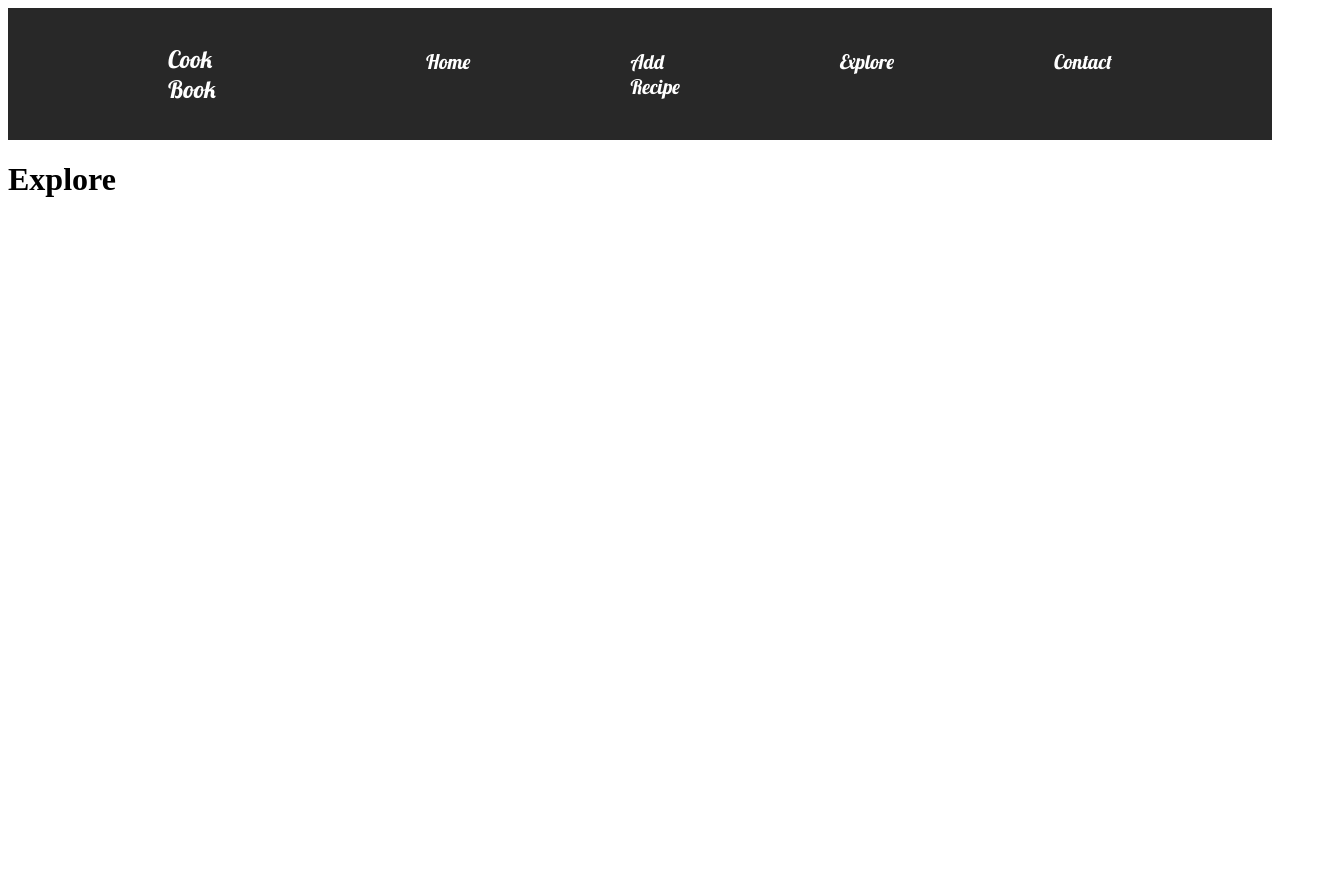
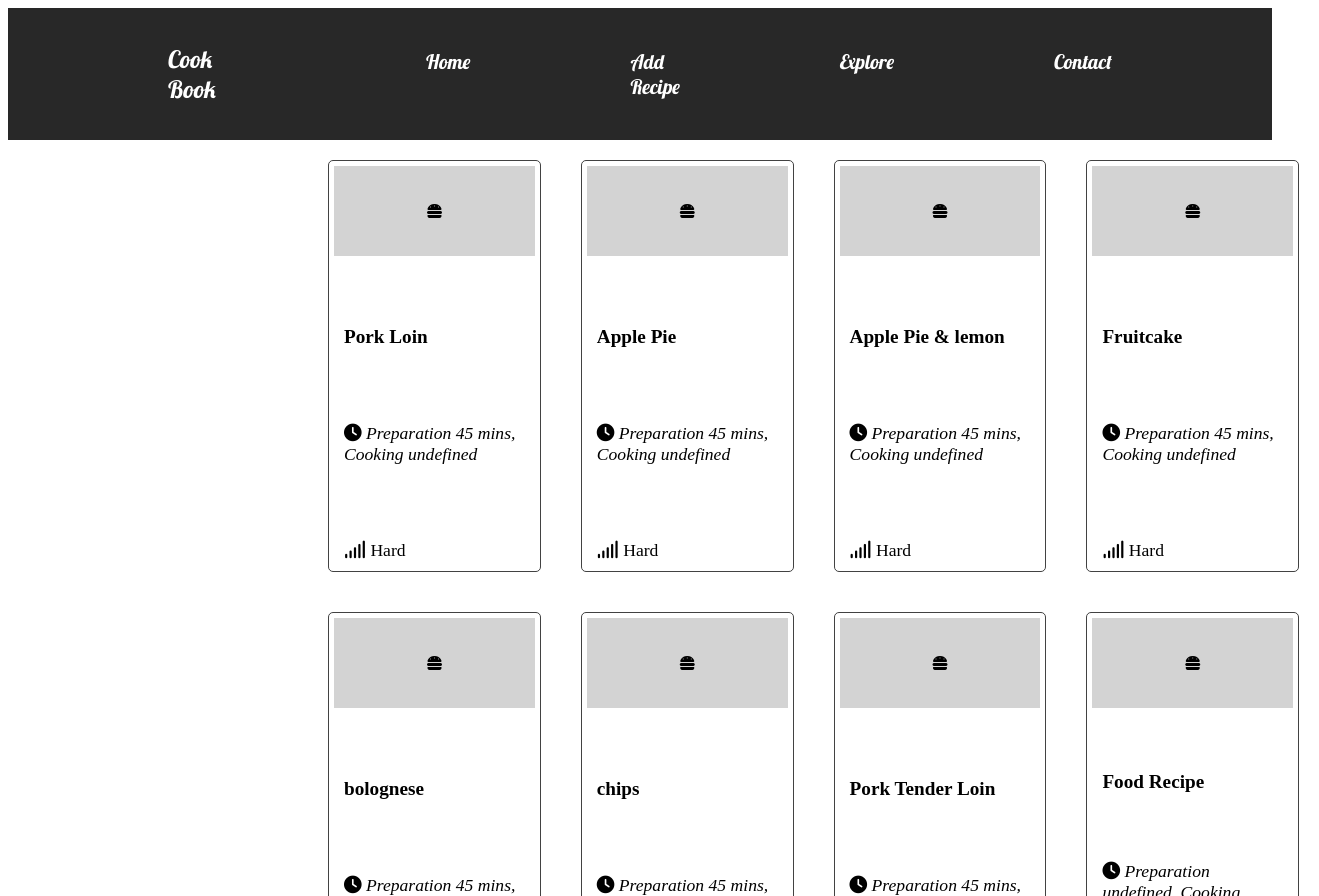
Before and after one commit to billymorrison/cookbook, a React (Create React App) app: page /explore in a window 1280 px wide. Shown: the top 896 px of the page, 1319 px wide, since content can reach past the window. Before the commit the page ends 800 px from the top, so only its background shows below. Built offline with nearby package versions, Linux system fonts and the light colour scheme.

Commit message:
added in recipe cards and an explore layout

```diff
--- a/public/index.html
+++ b/public/index.html
@@ -5,6 +5,7 @@
     <link rel="icon" href="%PUBLIC_URL%/favicon.ico" />
     <meta name="viewport" content="width=device-width, initial-scale=1" />
     <meta name="theme-color" content="#000000" />
+    <script src="https://kit.fontawesome.com/9bebc5884b.js" crossorigin="anonymous"></script>
     <meta
       name="description"
       content="Web site created using create-react-app"
--- a/src/App.js
+++ b/src/App.js
@@ -3,8 +3,10 @@ import Register from "./components/Register";
 import Nav from "./components/Nav";
 import Home from "./components/Home";
 import Explore from "./components/Explore";
+import AllRecipes from "./components/AllRecipes"
 import Contact from "./components/Contact";
 import AddRecipe from "./components/AddRecipe";
+import recipes from "./recipes.json"
 import styled from "styled-components";
 import { Route, Redirect, Switch } from "react-router-dom";
 import { useState } from "react";
@@ -50,7 +52,7 @@ function App() {
         </Route>
         <Route path="/explore" exact>
           <Nav />
-          <Explore />
+          <AllRecipes recipes={recipes}/>
         </Route>
 
         <Route path="/addrecipe" exact>
--- a/src/components/AddRecipe.js
+++ b/src/components/AddRecipe.js
@@ -1,5 +1,5 @@
 import {
-  StyledForm,
+  AddRecipeForm,
   StyledLabel,
   StyledInput,
   StyledButton,
@@ -59,7 +59,7 @@ const AddRecipe = () => {
   return (
     <>
       <StyledAlert message={alert.message} success={alert.isSuccess} />
-      <StyledForm onSubmit={handleAddRecipe}>
+      <AddRecipeForm onSubmit={handleAddRecipe}>
         <StyledLabel>
           Title
           <StyledInput
@@ -130,7 +130,7 @@ const AddRecipe = () => {
           />
         </StyledLabel>
         <StyledButton>Submit</StyledButton>
-      </StyledForm>
+      </AddRecipeForm>
     </>
   );
 };
--- /dev/null
+++ b/src/components/AllRecipes.js
@@ -0,0 +1,28 @@
+import React from 'react';
+import RecipeCard from "./RecipeCard"
+import Alert from "./Alert"
+import styled from "styled-components";
+
+const RecipesGrid = styled.div`
+  display: grid;
+  grid-template-columns: 1fr 1fr 1fr 1fr;
+  position: relative;
+  left: 300px;
+  width: 80%;
+`;
+
+const AllRecipes = ({recipes}) => {
+    return (
+      <RecipesGrid>
+        {alert.message ? (
+            <Alert message={alert.message} />
+        ) : (
+            recipes.map((recipe) => {
+            return <RecipeCard recipe={recipe} key={recipe._id} />;
+            })
+        )}
+      </RecipesGrid>
+     );
+}
+
+export default AllRecipes;
--- a/src/components/GlobalStyles.js
+++ b/src/components/GlobalStyles.js
@@ -32,8 +32,6 @@ export const StyledForm = styled.form`
   color: white;
   align-items: center;
   justify-content: center;
-  position: absolute;
-  top: 200px;
   padding: 30px 0;
 
   h1 {
@@ -45,6 +43,11 @@ export const StyledForm = styled.form`
     font-weight: bold;
   }
 `;
+
+export const AddRecipeForm = styled(StyledForm)`
+  position: absolute;
+  top: 200px;
+`
 
 export const StyledButton = styled.button`
   width: 305px;
--- /dev/null
+++ b/src/components/RecipeCard.js
@@ -0,0 +1,59 @@
+import React from "react";
+import styled from "styled-components";
+
+const Card = styled.div`
+  display: flex;
+  flex-direction: column;
+  justify-content: space-between;
+  height: 400px;
+  border: #424242 1px solid;
+  border-radius: 5px;
+  background-color: #fff;
+  padding: 5px;
+  margin: 20px;
+`;
+
+const CardHeader = styled.div`
+  width: 100%;
+  height: 90px;
+  background-color: lightgray;
+  display: flex;
+  align-items: center;
+  justify-content: space-around;
+`;
+
+const CardTitle = styled.h4`
+  font-weight: bold;
+  margin: 0;
+  font-size: 1.2rem;
+  padding: 5px 10px;
+`;
+
+const Info = styled.p`
+  font-size: 1.1rem;
+  padding: 5px 10px;
+  margin: 0;
+
+  ${({ italic }) => italic && `font-style: italic;`}
+`;
+
+function PropertyCard({recipe}) {
+  return (
+    <Card>
+      <CardHeader>
+        <i className="fas fa-hamburger" />
+      </CardHeader>
+      <CardTitle>{recipe.title || "Food Recipe"}</CardTitle>
+      <Info italic>
+        <i className="fas fa-clock" />
+        {` Preparation ${recipe.prepTime}, Cooking ${recipe.cookTime}`}
+      </Info>
+      <Info>
+        <i className="fas fa-signal" />
+        {` ${recipe.difficulty}`}
+      </Info>
+    </Card>
+  );
+}
+
+export default PropertyCard;
--- /dev/null
+++ b/src/recipes.json
@@ -0,0 +1,121 @@
+[
+    {
+        "_id": "5ff4bcbdc91e0e20e2a5be26",
+        "title": "Pork Loin",
+        "prepTime": "45 mins",
+        "difficulty": "Hard",
+        "serves": 4,
+        "method": "blabla",
+        "__v": 0
+    },
+    {
+        "_id": "5ff4bce481e20420f3254597",
+        "title": "Apple Pie",
+        "prepTime": "45 mins",
+        "difficulty": "Hard",
+        "serves": 4,
+        "method": "blabla",
+        "__v": 0
+    },
+    {
+        "_id": "5ff4bd943164e52126c8215b",
+        "title": "Apple Pie & lemon",
+        "prepTime": "45 mins",
+        "difficulty": "Hard",
+        "serves": 4,
+        "method": "blabla",
+        "__v": 0
+    },
+    {
+        "_id": "5ff4c9e77634b325dd485dca",
+        "title": "Fruitcake",
+        "prepTime": "45 mins",
+        "difficulty": "Hard",
+        "serves": 4,
+        "method": "blabla",
+        "userId": 1,
+        "__v": 0
+    },
+    {
+        "_id": "5ff4c9f37634b325dd485dcb",
+        "title": "bolognese",
+        "prepTime": "45 mins",
+        "difficulty": "Hard",
+        "serves": 4,
+        "method": "blabla",
+        "userId": 1,
+        "__v": 0
+    },
+    {
+        "_id": "5ff4c9fe7634b325dd485dcc",
+        "title": "chips",
+        "prepTime": "45 mins",
+        "difficulty": "Hard",
+        "serves": 4,
+        "method": "blabla",
+        "userId": 1,
+        "__v": 0
+    },
+    {
+        "_id": "5ff624da5e8fb354aff03412",
+        "title": "Pork Tender Loin",
+        "prepTime": "45 mins",
+        "difficulty": "Hard",
+        "serves": 4,
+        "method": "blabla",
+        "__v": 0
+    },
+    {
+        "_id": "5ffcac1cde8779f34daebccf",
+        "__v": 0
+    },
+    {
+        "_id": "5ffcac52de8779f34daebcd0",
+        "title": "Pork Tender Loin",
+        "prepTime": "45 mins",
+        "difficulty": "Hard",
+        "serves": 4,
+        "ingredients": "lots",
+        "method": "blabla",
+        "__v": 0
+    },
+    {
+        "_id": "5ffcac5ede8779f34daebcd1",
+        "title": "Pork Tender Loin",
+        "prepTime": "45 mins",
+        "difficulty": "Hard",
+        "serves": 4,
+        "ingredients": "lots",
+        "__v": 0
+    },
+    {
+        "_id": "5ffcac6bde8779f34daebcd2",
+        "title": "Pork Tender Loin",
+        "prepTime": "45 mins",
+        "difficulty": "Hard",
+        "serves": 4,
+        "ingredients": "lots",
+        "__v": 0
+    },
+    {
+        "_id": "5ffcae71519807f40459d563",
+        "title": "Curry",
+        "prepTime": "15 mins",
+        "cookTime": "25mins",
+        "difficulty": "",
+        "serves": 4,
+        "nutrition": {},
+        "ingredients": "curry powder",
+        "method": "cook it",
+        "__v": 0
+    },
+    {
+        "_id": "5ffcbe29519807f40459d564",
+        "title": "Pork Tender Loin",
+        "prepTime": "45 mins",
+        "difficulty": "Hard",
+        "serves": 4,
+        "ingredients": "lots",
+        "__v": 0
+    }
+]
```
Also changed, not shown: 1 other file (tests, documents, lock files or other folders).
